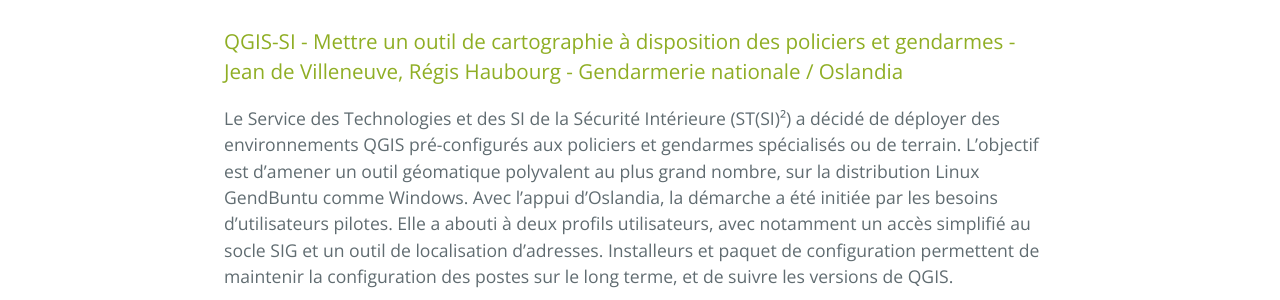
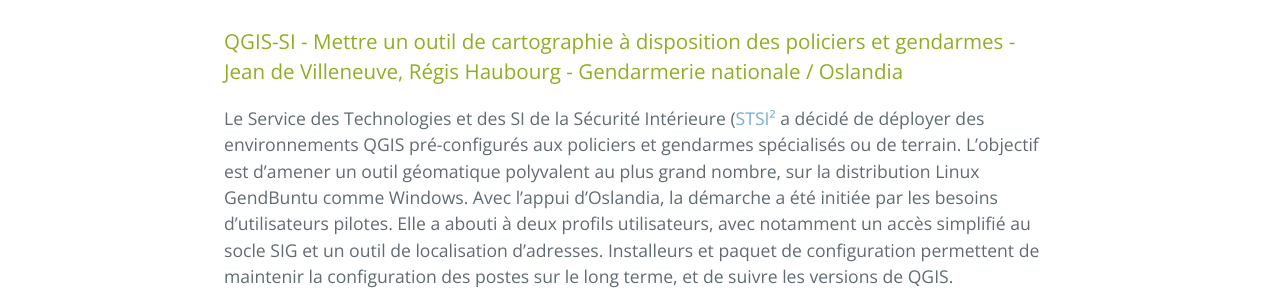
Before and after one commit to OSGeo-fr/QGIS-conf-fr-website, a Jekyll site: the page built from z20_programme.md, in a window 1280 px wide and 900 px high, scrolled down 3473 px. Shown: the part 154-454 px from the top of the window. Built offline with Jekyll 4.4.1, drawn with Linux system fonts in a browser that asks for light colours.

Commit message:
fix stsi url (#61)

```diff
--- a/z20_programme.md
+++ b/z20_programme.md
@@ -83,7 +83,7 @@ _______________________
 
 ### QGIS-SI - Mettre un outil de cartographie à disposition des policiers et gendarmes - Jean de Villeneuve, Régis Haubourg - Gendarmerie nationale / Oslandia
 
-Le Service des Technologies et des SI de la Sécurité Intérieure (ST(SI)²) a décidé de déployer des environnements QGIS pré-configurés aux policiers et gendarmes spécialisés ou de terrain. L'objectif est d'amener un outil géomatique polyvalent au plus grand nombre, sur la distribution Linux GendBuntu comme Windows.
+Le Service des Technologies et des SI de la Sécurité Intérieure ([STSI²](https://fr.wikipedia.org/wiki/Service_des_technologies_et_des_syst%C3%A8mes_d%27information_de_la_S%C3%A9curit%C3%A9_int%C3%A9rieure) a décidé de déployer des environnements QGIS pré-configurés aux policiers et gendarmes spécialisés ou de terrain. L'objectif est d'amener un outil géomatique polyvalent au plus grand nombre, sur la distribution Linux GendBuntu comme Windows.
 Avec l'appui d'Oslandia, la démarche a été initiée par les besoins d'utilisateurs pilotes. Elle a abouti à deux profils utilisateurs, avec notamment un accès simplifié au socle SIG et un outil de localisation d’adresses. Installeurs et paquet de configuration permettent de maintenir la configuration des postes sur le long terme, et de suivre les versions de QGIS.
 
 _______________________
```
